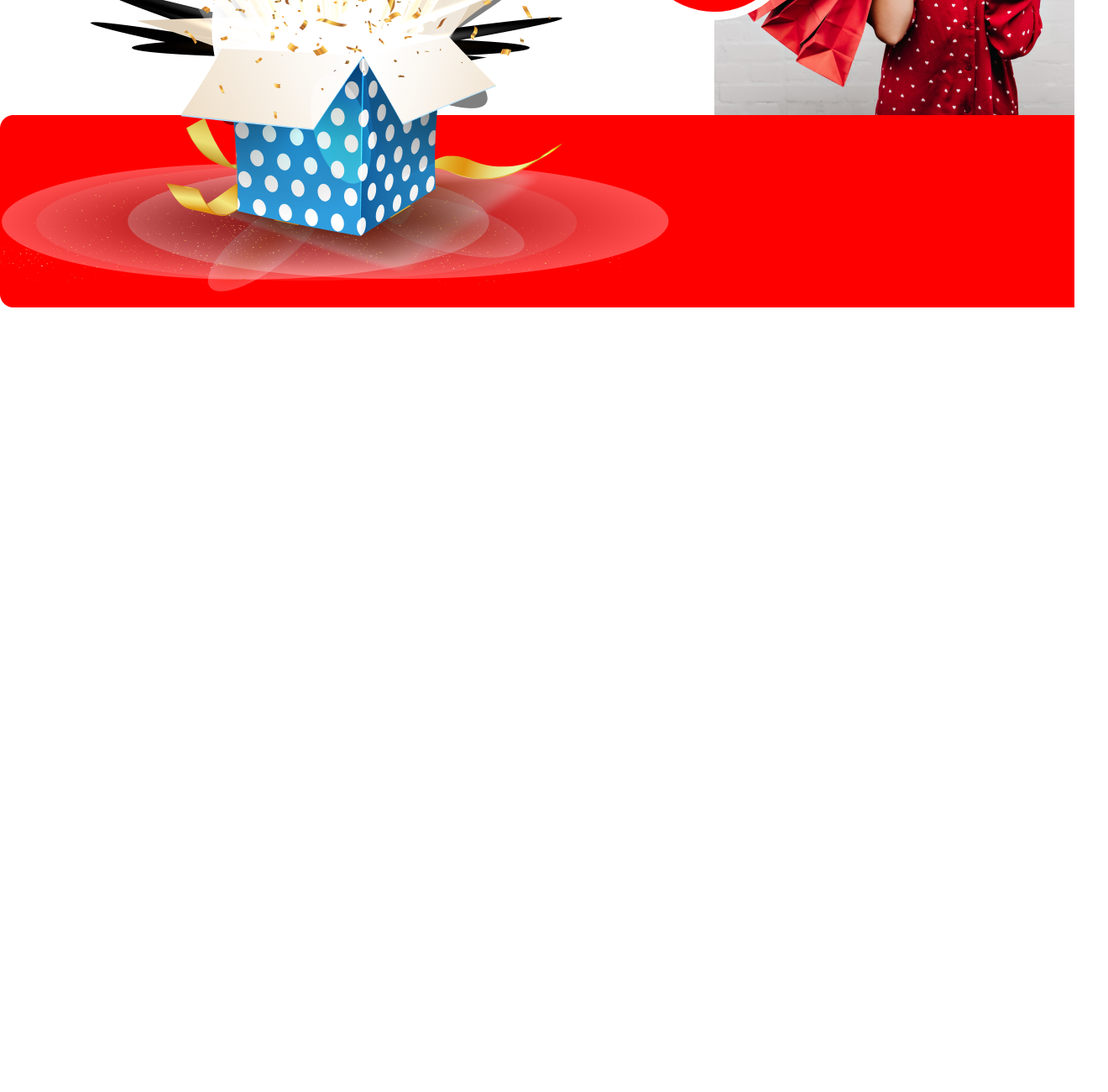
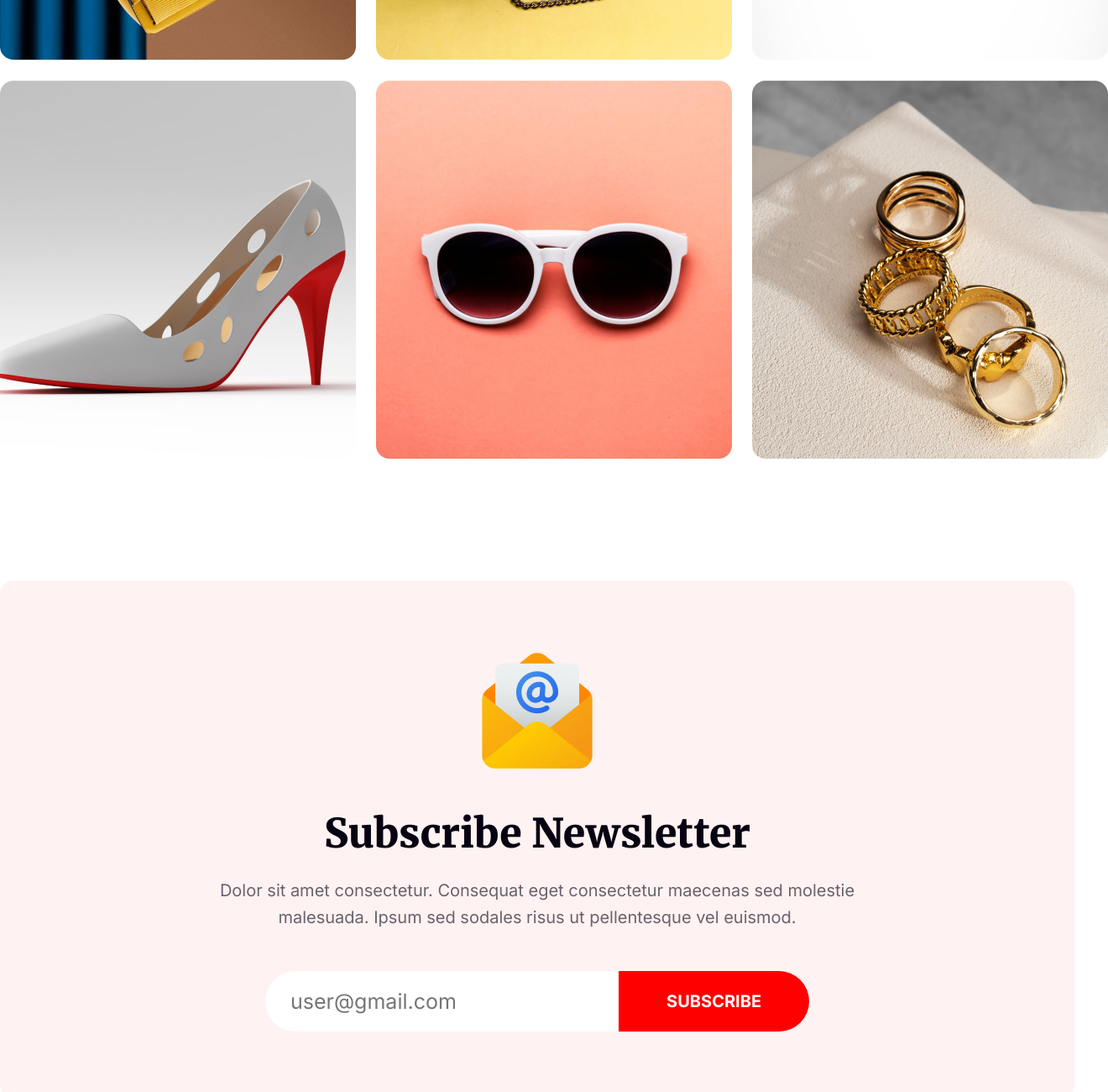
Before and after one commit to mdsumonsiddiki/assignment-new-year, a plain HTML site: page index.html in a window 1280 px wide. Shown: the part 4220-5520 px from the top of the page at 84% size, 1320 px wide, since content can reach past the window. Before the commit the page ends 4586 px from the top, so only its background shows below. Drawn offline with Linux system fonts and the light colour scheme.

Commit message:
srubscribe area added

```diff
--- a/css/style.css
+++ b/css/style.css
@@ -261,24 +261,24 @@ img{
 #main .holi-ttile h2 span{
     color: #F00;
 }
-.holi-banner{
+#main .holi-banner{
     background: url(../images/Rectangle\ 2.png);
     background-repeat: no-repeat;
     width: 100%;
     height: 229px;
     position: relative;
 }
-.holi-banner .gift-box{
+#main .holi-banner .gift-box{
     position: absolute;
     bottom: 0;
     left: 0;
 }
-.holi-banner .girl{
+#main.holi-banner .girl{
     position: absolute;
     bottom: 229px;
     right: 0;
 }
-.holi-banner .discount-overlay{
+#main .holi-banner .discount-overlay{
     position: absolute;
     left: 0;
     top: 50%;
@@ -290,17 +290,95 @@ img{
     border: 10px solid #fff;
     transform: translate(-50%, -50%) rotate(-33deg);
 }
-.holi-banner .discount-overlay h3 span{
+#main .holi-banner .discount-overlay h3 span{
     color: #fff;
     font-size: 73px;
     font-weight: 700;
     display: block;
 }
-.holi-banner .discount-overlay h3{
+#main .holi-banner .discount-overlay h3{
     color: #fff;
     font-size: 24px;
     font-weight: 900;
     padding-top: 30px;
+}
+    /* portfolio */
+#main .portfolio{
+    margin: 120px 0;
+}
+#main .portfolio-title{
+    padding-right: 424px;
+    padding-bottom: 48px;
+}
+#main .portfolio-title h5{
+    color: #F00;
+    font-size: 24px;
+    font-weight: 500;
+    text-transform: uppercase;
+}
+#main .portfolio-title h3{
+    color: #070211;
+    font-size: 48px;
+    font-weight: 900;
+    text-transform: capitalize;
+    font-family: 'Merriweather', serif;
+    padding-top: 16px;
+    padding-bottom: 22px;
+}
+#main .portfolio-area{
+    display: flex;
+    justify-content: space-between;
+    align-items: center;
+    gap: 24px;
+}
+#main .portfolio-item{
+    margin-bottom: 24px;
+    position: relative;
+}
+    /* subscribe */
+#main .subscribe{
+    text-align: center;
+    background: #ff00000d;
+    border-radius: 16px;
+    padding: 80px 0;
+}
+#main .subs-content h3{
+    color: #070211;
+    font-size: 48px;
+    font-weight: 900;
+    text-transform: capitalize;
+    font-family: 'Merriweather', serif;
+    padding-top: 40px;
+    padding-bottom: 22px;
+}
+#main .subs-content p{
+    padding: 0 212px;
+}
+#main .subs-form{
+    width: 648px;
+    height: 72px;
+    border-radius: 50px;
+    margin: 0 auto;
+    position: relative;
+    text-align: left;
+    margin-top: 48px;
+}
+#main .subs-form .text{
+    height: 100%;
+    width: 65%;
+    border-radius: 50px 0 0 50px;
+    border: none;
+    outline: none;
+    padding-left: 30px;
+    font-size: 25px;
+}
+#main .subs-form .main-btn{
+    width: 35%;
+    height: 100%;
+    position: absolute;
+    top: 0;
+    right: 0;
+    border-radius: 0 50px 50px 0;
 }
 /* =========main area start======== */
 /* =========header area start======== */
--- a/index.html
+++ b/index.html
@@ -82,7 +82,7 @@
         </div>
     </section>
     <!-- holi sale -->
-    <section>
+    <!-- <section>
         <div class="holi-sale">
             <div class="holi-ttile">
                 <h5>WHAT IS FUNCTIONAL</h5>
@@ -101,6 +101,56 @@
                 </div>
             </div>
         </div>
+    </section> -->
+    <!-- portfolio -->
+    <section>
+        <div class="portfolio">
+            <div class="portfolio-title">
+                <h5>THE BEST GIFTS</h5>
+                <h3>Our Awesome Portfolio</h3>
+                <p>Dolor sit amet consectetur. Consequat eget consectetur maecenas sed molestie malesuada. Ipsum sed sodales risus ut pellentesque vel euismod. </p>
+            </div>
+            <div class="portfolio-area">
+                <div class="portfolio-img">
+                    <div class="portfolio-item">
+                        <img src="images/Rectangle 3.png" alt="img">
+                    </div>
+                    <div class="portfolio-item">
+                        <img src="images/Rectangle 6.png" alt="img">
+                    </div>
+                </div>
+                <div class="portfolio-img">
+                    <div class="portfolio-item">
+                        <img src="images/Rectangle 4.png" alt="img">
+                    </div>
+                    <div class="portfolio-item">
+                        <img src="images/Rectangle 7.png" alt="img">
+                    </div>
+                </div>
+                <div class="portfolio-img">
+                    <div class="portfolio-item">
+                        <img src="images/Rectangle 5.png" alt="img">
+                    </div>
+                    <div class="portfolio-item">
+                        <img src="images/Rectangle 8.png" alt="img">
+                    </div>
+                </div>
+            </div>
+        </div>
+    </section>
+    <!-- subscribe -->
+    <section>
+        <div class="subscribe">
+            <div class="subs-content">
+                <img src="images/Group 61.png" alt="img">
+                <h3>Subscribe Newsletter</h3>
+                <p>Dolor sit amet consectetur. Consequat eget consectetur maecenas sed molestie malesuada. Ipsum sed sodales risus ut pellentesque vel euismod. </p>
+            </div>
+            <div class="subs-form">
+                <input class="text" type="text" placeholder="user@gmail.com">
+                <input class="main-btn" type="submit" value="Subscribe">
+            </div>
+        </div>
     </section>
 </main>
 <!-- =======main area end======== -->
```
